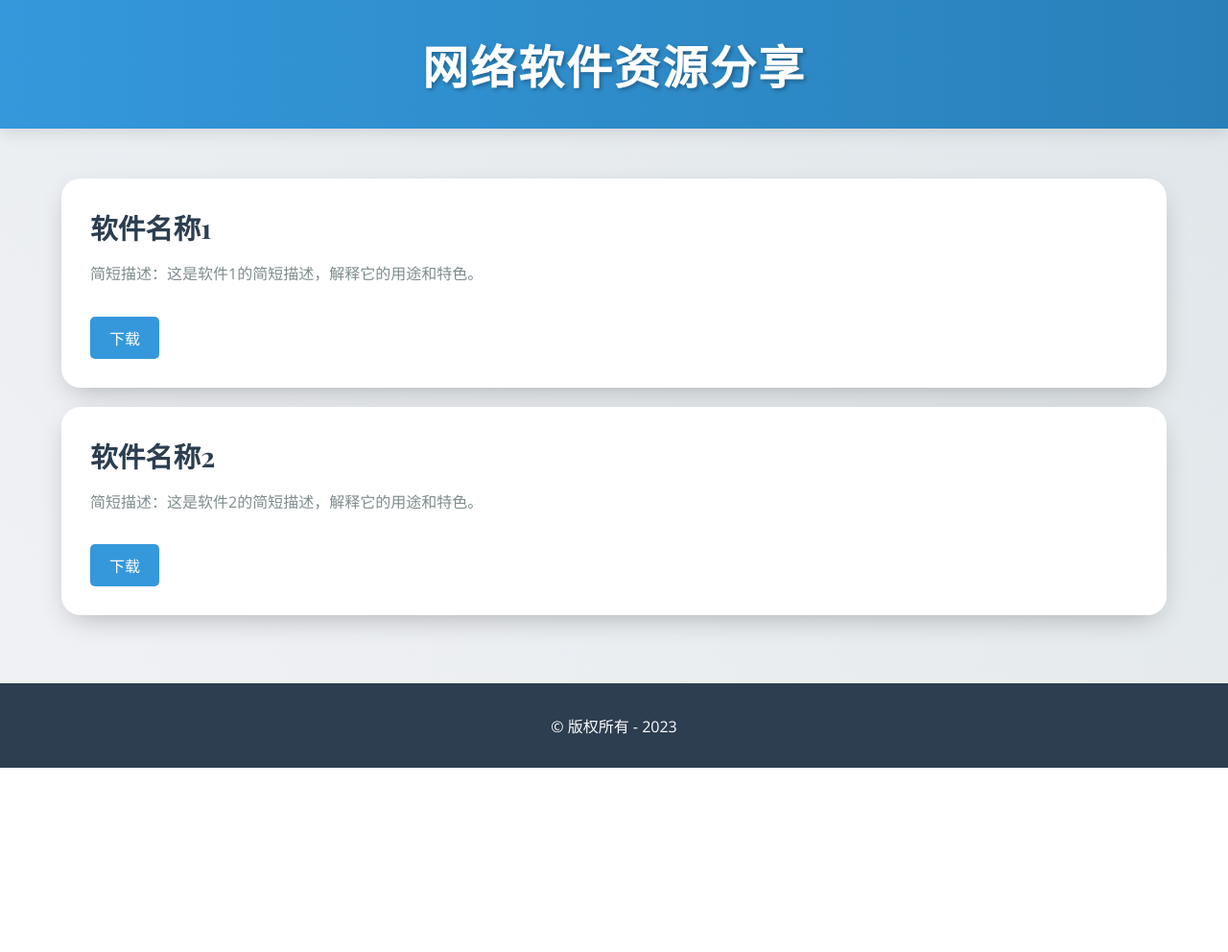
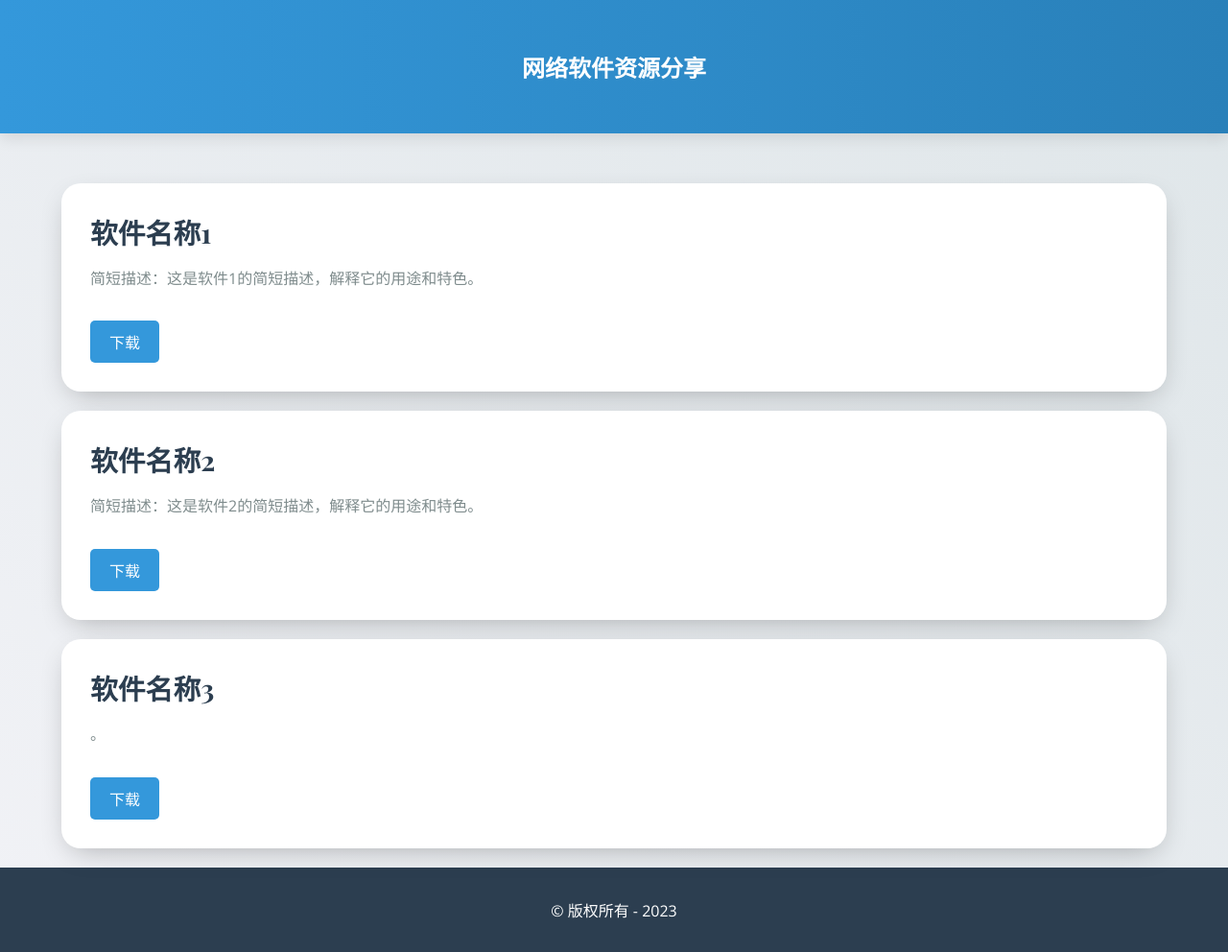
Before and after one commit to cizhongshuyuan/cizhongshuyuan.github.io, a plain HTML site: page index.html in a window 1280 px wide. Shown: the whole page at 96% size. Before the commit the page ends 800 px from the top, so only its background shows below. Drawn offline with nearby package versions, Linux system fonts and the light colour scheme.

Commit message:
更新 index.html

```diff
--- a/index.html
+++ b/index.html
@@ -120,7 +120,7 @@
 <body>
 
 <header>
-    <h1>网络软件资源分享</h1>
+    <h2>网络软件资源分享</h2>
 </header>
 
 <div class="container">
@@ -136,6 +136,12 @@
         <a href="软件2下载链接">下载</a>
     </div>
 
+    <div class="software-item">
+        <h3>软件名称3</h3>
+        <p>。</p>
+        <a href="软件2下载链接">下载</a>
+    </div>
+
     <!-- 可以根据需要添加更多软件项 -->
 </div>
 
```
